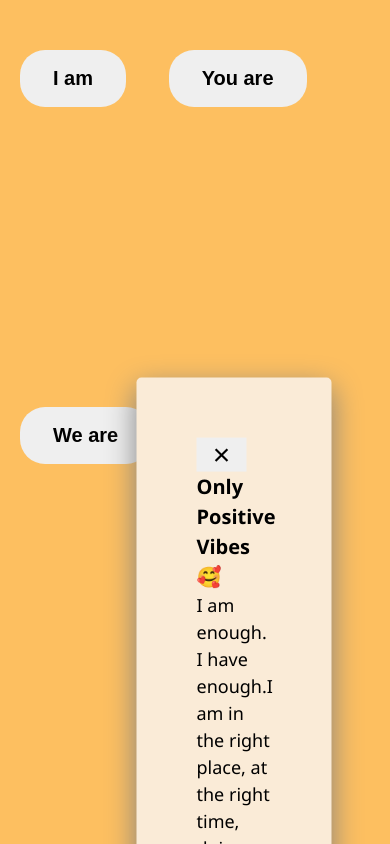
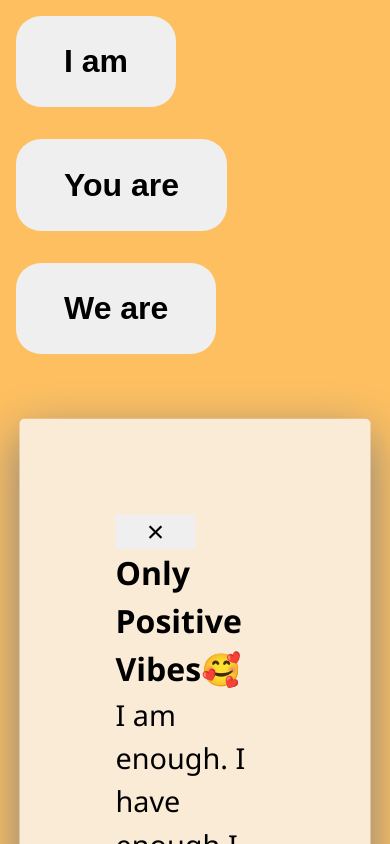
Before and after one commit to estheromolewa/PopBox-, a plain HTML site: page index.html in a window 390 px wide. Both pictures are taken after a click on the button "I am". Shown: the top 844 px of the page. Drawn offline with Linux system fonts and the light colour scheme.

Commit message:
mobile view updated

```diff
--- a/style.css
+++ b/style.css
@@ -5,7 +5,7 @@
 }
 
 html{
-    font-size: 62.5%;
+    /* font-size: 62.5%; */
     box-sizing: border-box;
 }
 
@@ -32,6 +32,7 @@ body{
 }
 p{
     font-size: 1.8rem;
+    font-weight: 400;
 }
 
 .hidden{
@@ -59,3 +60,29 @@ p{
     font-size: 30px;
     border: none;
 }
+
+@media screen and (max-width: 700px) {
+    .show-con{margin: 1rem;
+        font-size: 2rem;
+        font-weight: 600;
+        padding: 1.7rem 3rem;
+    }
+
+    .con{
+        position: absolute;
+        top: 25%;
+        left: 50%;
+        transform: translate(-50%, 10%);
+        width: 90%;
+        background-color: antiquewhite;
+        padding: 6rem;
+        border-radius: 5px;
+        box-shadow: 0 1rem 3rem gray;
+
+    }
+    main{
+        margin-bottom: 50px;
+    }
+
+
+}
```
